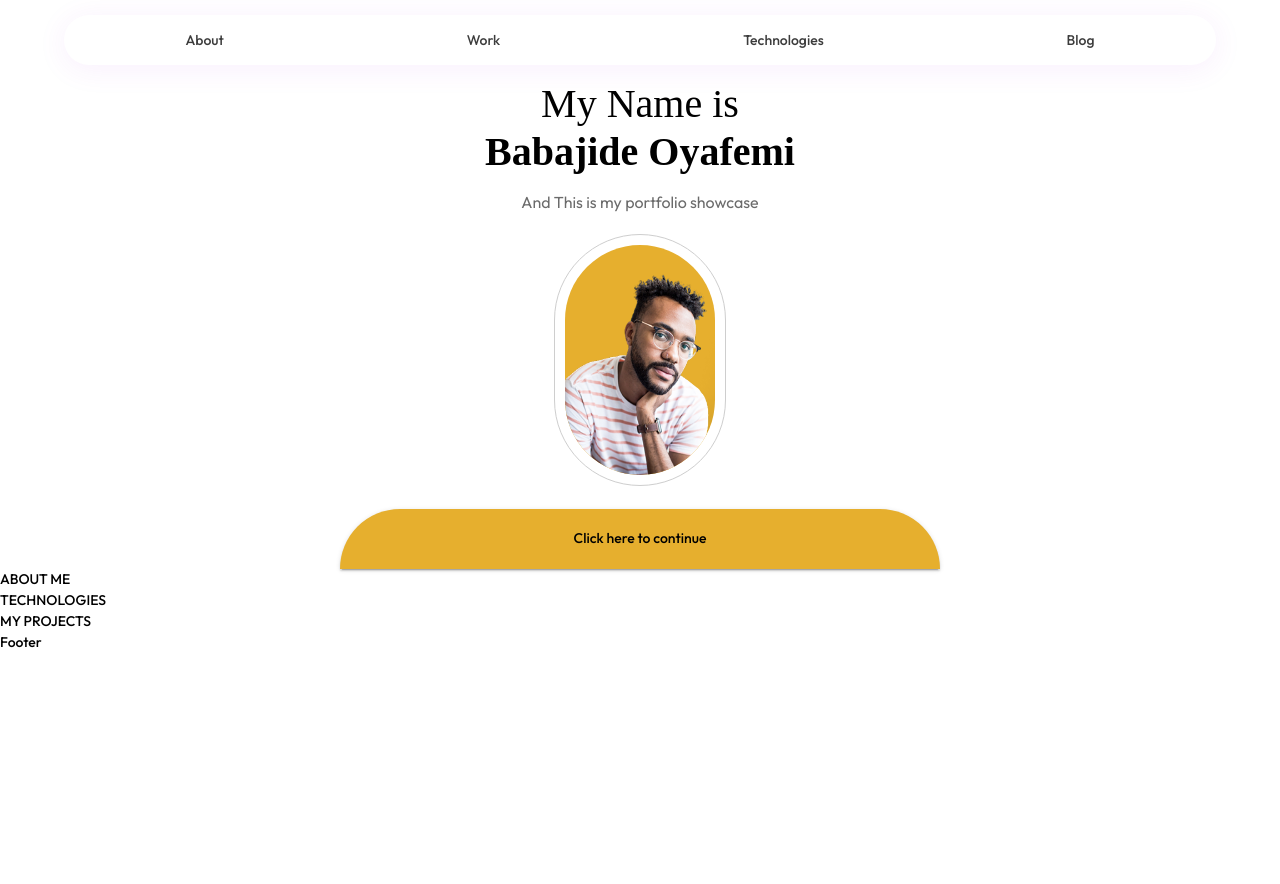
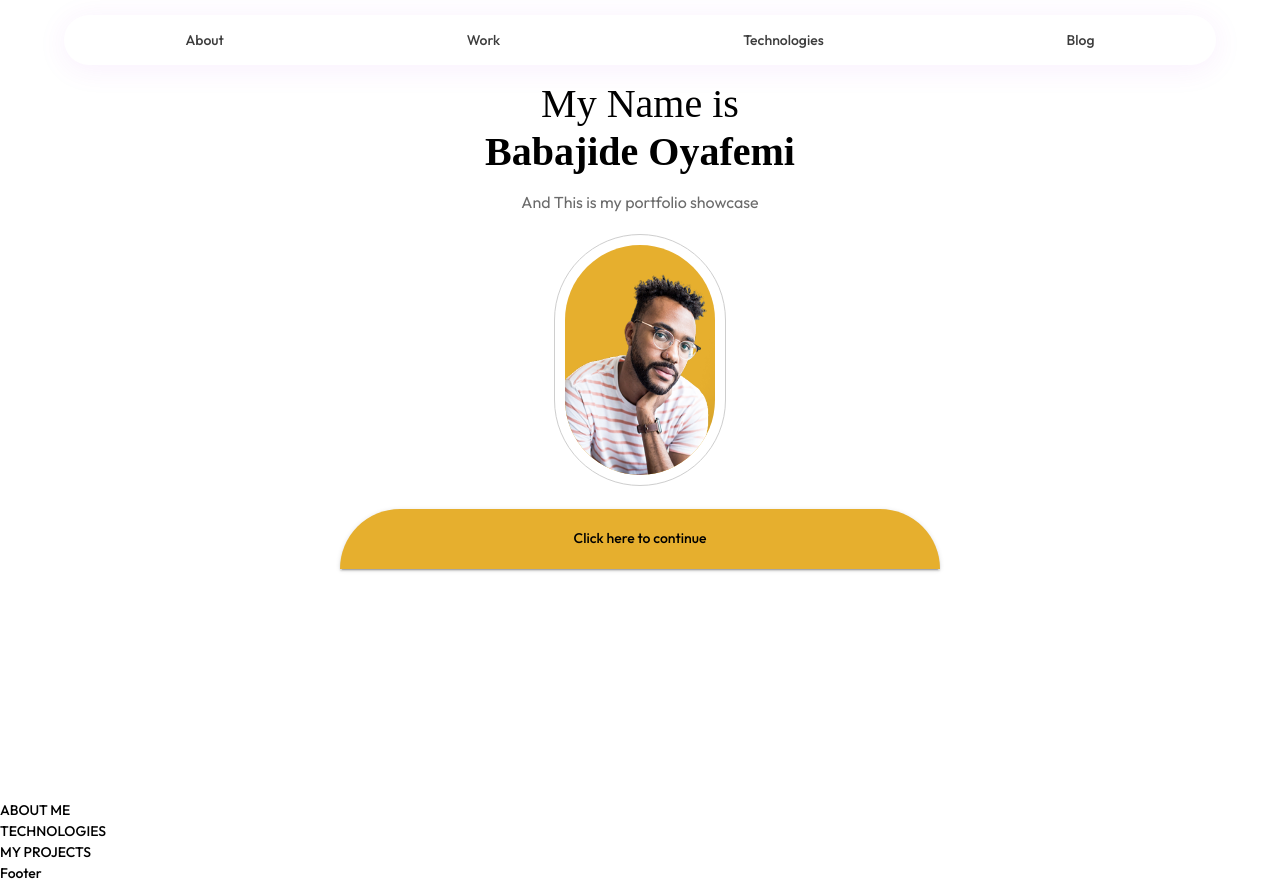
Before and after one commit to Babajide777/the-oyafemi-portfolio, a Next.js app in the folder client/: page / in a window 1280 px wide. Before the commit the page ends 800 px from the top, so only its background shows below. Built offline with nearby package versions, Linux system fonts and the light colour scheme; a web font is replaced by a local one.

Commit message:
I have remove some unnecessary code on this branch and cleaned the branch

```diff
--- a/client/app/Components/Homescreen.tsx
+++ b/client/app/Components/Homescreen.tsx
@@ -5,17 +5,16 @@ import React, { useEffect, useState } from 'react';
 
 const Homescreen = () => {
   const [isMobile, setIsMobile] = useState(false);
-  const [showContent, setShowContent] = useState(true); // State to control visibility
+  const [showContent, setShowContent] = useState(true);
 
   useEffect(() => {
     setIsMobile(window.innerWidth < 900);
   }, []);
 
   const navigateToNextPage = () => {
-    // setShowContent(false); // Hide current content
     setTimeout(() => {
-      window.location.href = `#${pages[0].toLowerCase()}`; // Navigate to next page
-    }, 500); // Delay for smooth transition
+      window.location.href = `#${pages[0].toLowerCase()}`;
+    }, 500);
   };
 
   return (
@@ -25,14 +24,13 @@ const Homescreen = () => {
         display: 'flex',
         flexDirection: 'column',
         alignItems: 'center',
-        height: '100%',
+        height: '100vh',
+        overflow: 'hidden',
         mt: { xs: '80px', md: '15px' },
         transition: 'opacity 0.5s ease-in-out',
-        opacity: showContent ? 1 : 0 // Fade out effect
+        opacity: showContent ? 1 : 0
       }}
     >
-      {showContent && (
-        <>
       <Typography
         variant="h2"
         sx={{
@@ -131,8 +129,6 @@ const Homescreen = () => {
           </Button>
         )}
       </Box>
-        </>
-      )}
     </Box>
   );
 };
```
Lines whose indentation alone changed are shown as unchanged.
